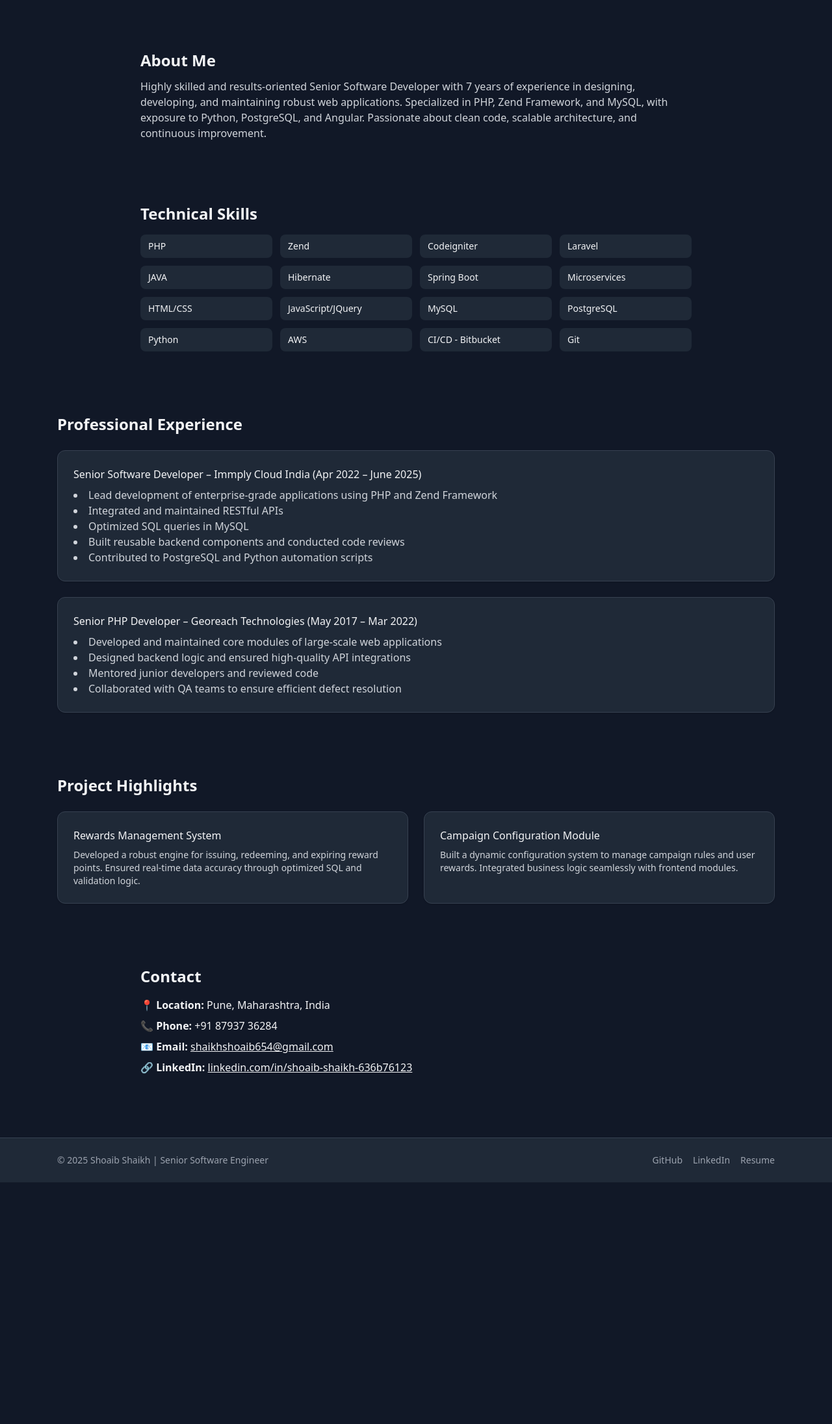
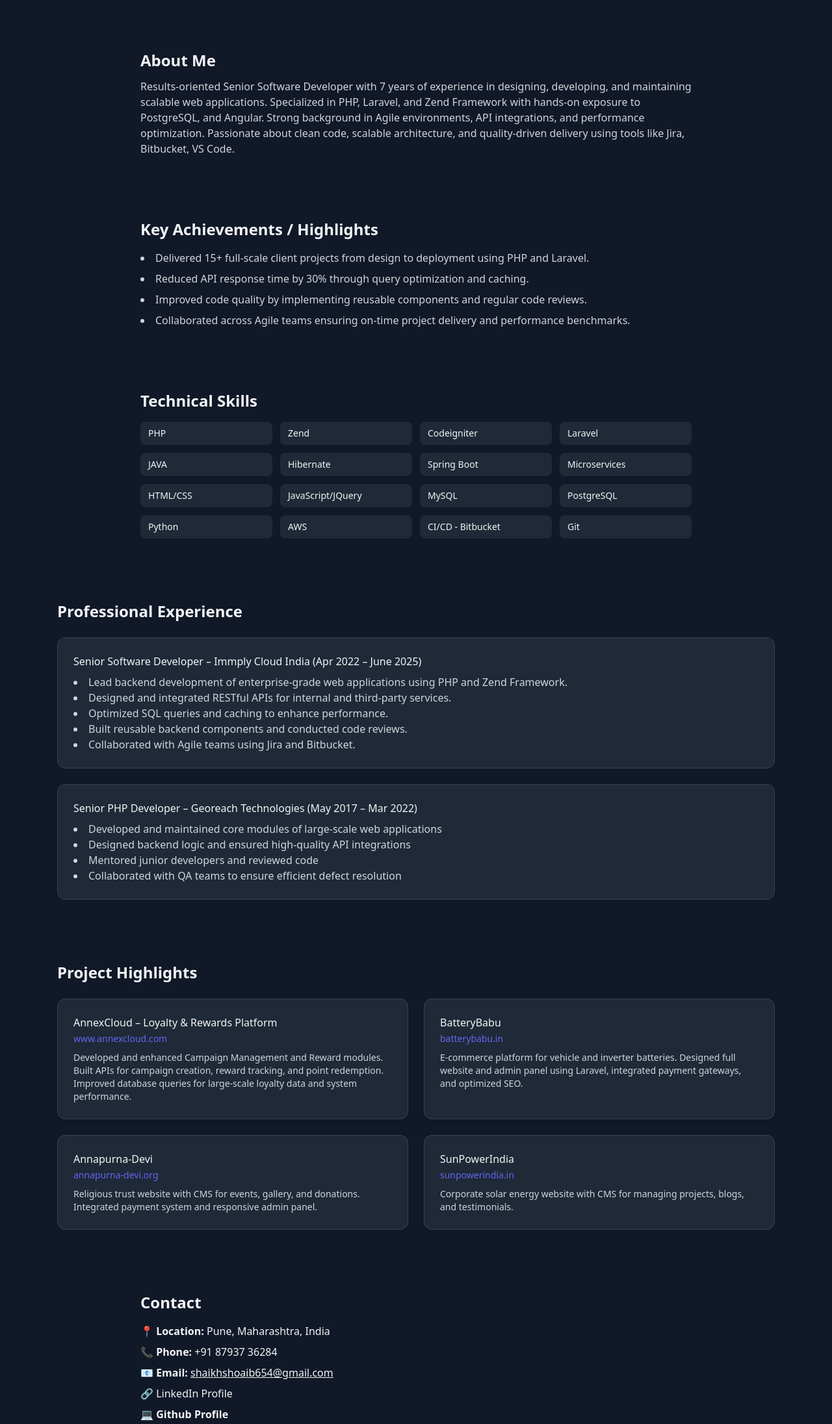
Before and after one commit to shoaibs333/portfolio, a plain HTML site: page index.html in a window 1280 px wide. Shown: the part 360-2552 px from the top of the page at 65% size. Before the commit the page ends 2180 px from the top, so only its background shows below. Drawn offline with nearby package versions, Linux system fonts and the light colour scheme.

Commit message:
Update index.html

```diff
--- a/index.html
+++ b/index.html
@@ -73,7 +73,7 @@
     <p class="mt-2 text-gray-600 dark:text-gray-400">7+ years of experience designing and maintaining robust web applications</p>
     <div class="mt-6 flex justify-center gap-4">
       <a href="#contact" class="px-6 py-3 bg-indigo-600 text-white rounded-lg hover:bg-indigo-700 transition">Hire Me</a>
-      <a href="Shoaib_Shaikh_Senior_Software_Engineer_Resume.pdf" download
+      <a href="Shoaib_Shaikh_Software_Developer_Resume.pdf" download
          class="px-6 py-3 border border-gray-200 dark:border-gray-600 rounded-lg hover:border-indigo-600 dark:hover:border-indigo-400 transition">
          Download Resume
       </a>
@@ -84,10 +84,22 @@
   <section id="about" class="max-w-4xl mx-auto px-6 py-12 fade-in">
     <h2 class="text-2xl font-semibold">About Me</h2>
     <p class="mt-3 text-gray-600 dark:text-gray-300">
-      Highly skilled and results-oriented Senior Software Developer with 7 years of experience in designing, developing, and maintaining robust web applications.
-      Specialized in PHP, Zend Framework, and MySQL, with exposure to Python, PostgreSQL, and Angular.
-      Passionate about clean code, scalable architecture, and continuous improvement.
+      Results-oriented Senior Software Developer with 7 years of experience in designing, developing, and
+maintaining scalable web applications. Specialized in PHP, Laravel, and Zend Framework with hands-on
+exposure to PostgreSQL, and Angular. Strong background in Agile environments, API integrations, and
+performance optimization. Passionate about clean code, scalable architecture, and quality-driven
+delivery using tools like Jira, Bitbucket, VS Code.
     </p>
+  </section>
+   <!-- Achievements -->
+  <section id="achievements" class="max-w-4xl mx-auto px-6 py-12">
+    <h2 class="text-2xl font-semibold">Key Achievements / Highlights</h2>
+    <ul class="mt-4 list-disc list-inside text-gray-600 dark:text-gray-300 space-y-2">
+      <li>Delivered 15+ full-scale client projects from design to deployment using PHP and Laravel.</li>
+      <li>Reduced API response time by 30% through query optimization and caching.</li>
+      <li>Improved code quality by implementing reusable components and regular code reviews.</li>
+      <li>Collaborated across Agile teams ensuring on-time project delivery and performance benchmarks.</li>
+    </ul>
   </section>
 
   <!-- Skills -->
@@ -120,11 +132,11 @@
       <div class="bg-white dark:bg-gray-800 border border-gray-200 dark:border-gray-700 p-6 rounded-xl shadow transition transform hover:scale-105 hover:shadow-xl">
         <h3 class="font-medium">Senior Software Developer – Immply Cloud India (Apr 2022 – June 2025)</h3>
         <ul class="list-disc list-inside text-gray-600 dark:text-gray-300 mt-2">
-          <li>Lead development of enterprise-grade applications using PHP and Zend Framework</li>
-          <li>Integrated and maintained RESTful APIs</li>
-          <li>Optimized SQL queries in MySQL</li>
-          <li>Built reusable backend components and conducted code reviews</li>
-          <li>Contributed to PostgreSQL and Python automation scripts</li>
+          <li>Lead backend development of enterprise-grade web applications using PHP and Zend Framework.</li>
+          <li>Designed and integrated RESTful APIs for internal and third-party services.</li>
+          <li>Optimized SQL queries and caching to enhance performance.</li>
+          <li>Built reusable backend components and conducted code reviews.</li>
+          <li>Collaborated with Agile teams using Jira and Bitbucket.</li>
         </ul>
       </div>
       <div class="bg-white dark:bg-gray-800 border border-gray-200 dark:border-gray-700 p-6 rounded-xl shadow transition transform hover:scale-105 hover:shadow-xl">
@@ -144,12 +156,24 @@
     <h2 class="text-2xl font-semibold">Project Highlights</h2>
     <div class="mt-6 grid gap-6 md:grid-cols-2">
       <div class="bg-white dark:bg-gray-800 border border-gray-200 dark:border-gray-700 p-6 rounded-xl shadow transition transform hover:scale-105 hover:shadow-xl">
-        <h3 class="font-medium">Rewards Management System</h3>
-        <p class="text-sm text-gray-600 dark:text-gray-300 mt-2">Developed a robust engine for issuing, redeeming, and expiring reward points. Ensured real-time data accuracy through optimized SQL and validation logic.</p>
+         <h3 class="font-medium">AnnexCloud – Loyalty & Rewards Platform</h3>
+        <a href="https://www.annexcloud.com" class="text-indigo-500 text-sm">www.annexcloud.com</a>
+        <p class="text-sm text-gray-600 dark:text-gray-300 mt-2">Developed and enhanced Campaign Management and Reward modules. Built APIs for campaign creation, reward tracking, and point redemption. Improved database queries for large-scale loyalty data and system performance.</p>
       </div>
       <div class="bg-white dark:bg-gray-800 border border-gray-200 dark:border-gray-700 p-6 rounded-xl shadow transition transform hover:scale-105 hover:shadow-xl">
-        <h3 class="font-medium">Campaign Configuration Module</h3>
-        <p class="text-sm text-gray-600 dark:text-gray-300 mt-2">Built a dynamic configuration system to manage campaign rules and user rewards. Integrated business logic seamlessly with frontend modules.</p>
+         <h3 class="font-medium">BatteryBabu</h3>
+        <a href="https://batterybabu.in" class="text-indigo-500 text-sm">batterybabu.in</a>
+        <p class="text-sm text-gray-600 dark:text-gray-300 mt-2">E-commerce platform for vehicle and inverter batteries. Designed full website and admin panel using Laravel, integrated payment gateways, and optimized SEO.</p>
+      </div>
+      <div class="bg-white dark:bg-gray-800 border border-gray-200 dark:border-gray-700 p-6 rounded-xl shadow transition transform hover:scale-105 hover:shadow-xl">
+         <h3 class="font-medium">Annapurna-Devi</h3>
+        <a href="https://annapurna-devi.org" class="text-indigo-500 text-sm">annapurna-devi.org</a>
+        <p class="text-sm text-gray-600 dark:text-gray-300 mt-2">Religious trust website with CMS for events, gallery, and donations. Integrated payment system and responsive admin panel.</p>
+      </div>
+      <div class="bg-white dark:bg-gray-800 border border-gray-200 dark:border-gray-700 p-6 rounded-xl shadow transition transform hover:scale-105 hover:shadow-xl">
+         <h3 class="font-medium">SunPowerIndia</h3>
+        <a href="https://sunpowerindia.in" class="text-indigo-500 text-sm">sunpowerindia.in</a>
+        <p class="text-sm text-gray-600 dark:text-gray-300 mt-2">Corporate solar energy website with CMS for managing projects, blogs, and testimonials.</p>
       </div>
     </div>
   </section>
@@ -161,7 +185,8 @@
       <p><strong>📍 Location:</strong> Pune, Maharashtra, India</p>
       <p><strong>📞 Phone:</strong> +91 87937 36284</p>
       <p><strong>📧 Email:</strong> <a href="mailto:shaikhshoaib654@gmail.com" class="underline">shaikhshoaib654@gmail.com</a></p>
-      <p><strong>🔗 LinkedIn:</strong> <a href="https://www.linkedin.com/in/shoaib-shaikh-636b76123" class="underline">linkedin.com/in/shoaib-shaikh-636b76123</a></p>
+      <p><strong>🔗 </strong> <a href="https://www.linkedin.com/in/shoaib-shaikh-636b76123"> LinkedIn Profile</a></p>
+      <p><strong>💻 <a href="https://shoaibs333.github.io/portfolio"> Github Profile</a></strong></p>
     </div>
   </section>
 
@@ -170,9 +195,9 @@
     <div class="max-w-6xl mx-auto px-6 flex flex-col md:flex-row justify-between items-center text-sm text-gray-500 dark:text-gray-400">
       <p>© 2025 Shoaib Shaikh | Senior Software Engineer</p>
       <div class="flex gap-4 mt-3 md:mt-0">
-        <a href="https://github.com/" class="hover:text-indigo-600 dark:hover:text-indigo-400">GitHub</a>
+        <a href="https://shoaibs333.github.io/portfolio/" class="hover:text-indigo-600 dark:hover:text-indigo-400">GitHub</a>
         <a href="https://www.linkedin.com/in/shoaib-shaikh-636b76123" class="hover:text-indigo-600 dark:hover:text-indigo-400">LinkedIn</a>
-        <a href="Shoaib_Shaikh_Senior_Software_Engineer_Resume.pdf" download class="hover:text-indigo-600 dark:hover:text-indigo-400">Resume</a>
+        <a href="Shoaib_Shaikh_Software_Developer_Resume.pdf" download class="hover:text-indigo-600 dark:hover:text-indigo-400">Resume</a>
       </div>
     </div>
   </footer>
```
